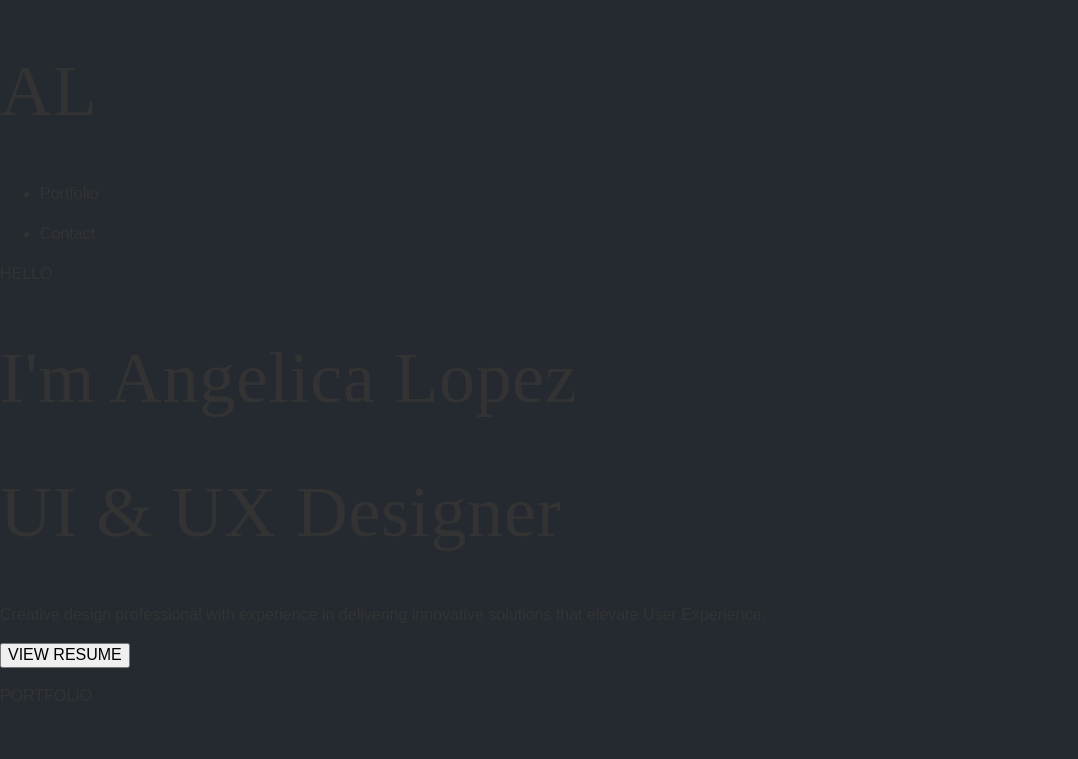
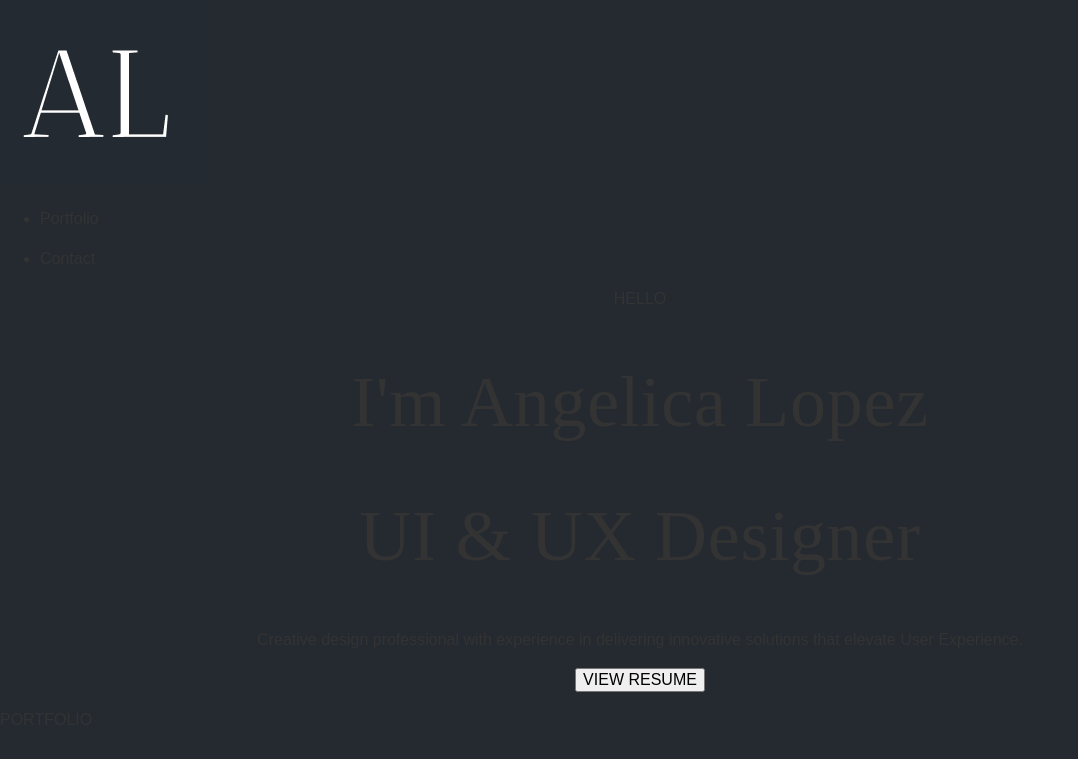
Before and after one commit to Anglikl1207/Portfolio2022, a plain HTML site: page index.html in a window 1280 px wide. Shown: the top 759 px of the page, without its empty margins (0-1078 px from the left). Drawn offline with nearby package versions, Linux system fonts and the light colour scheme.

Commit message:
Added logo img

```diff
--- a/index.html
+++ b/index.html
@@ -22,7 +22,7 @@
 <body>
   <header>
     <nav>
-        <h1>AL</h1>
+      <img src="images/Logo.png" alt="">
       <ul>
         <li>Portfolio</li>
         <li>Contact</li>
@@ -31,7 +31,7 @@
   </header>
 
   <main>
-   <section class="intro">
+   <section class="homepage_intro">
     <h6>Hello</h6>
     <h1>I'm Angelica Lopez</h1>
     <h1>UI & UX Designer</h1>
```
Also changed, not shown: images/Logo.png (added).
